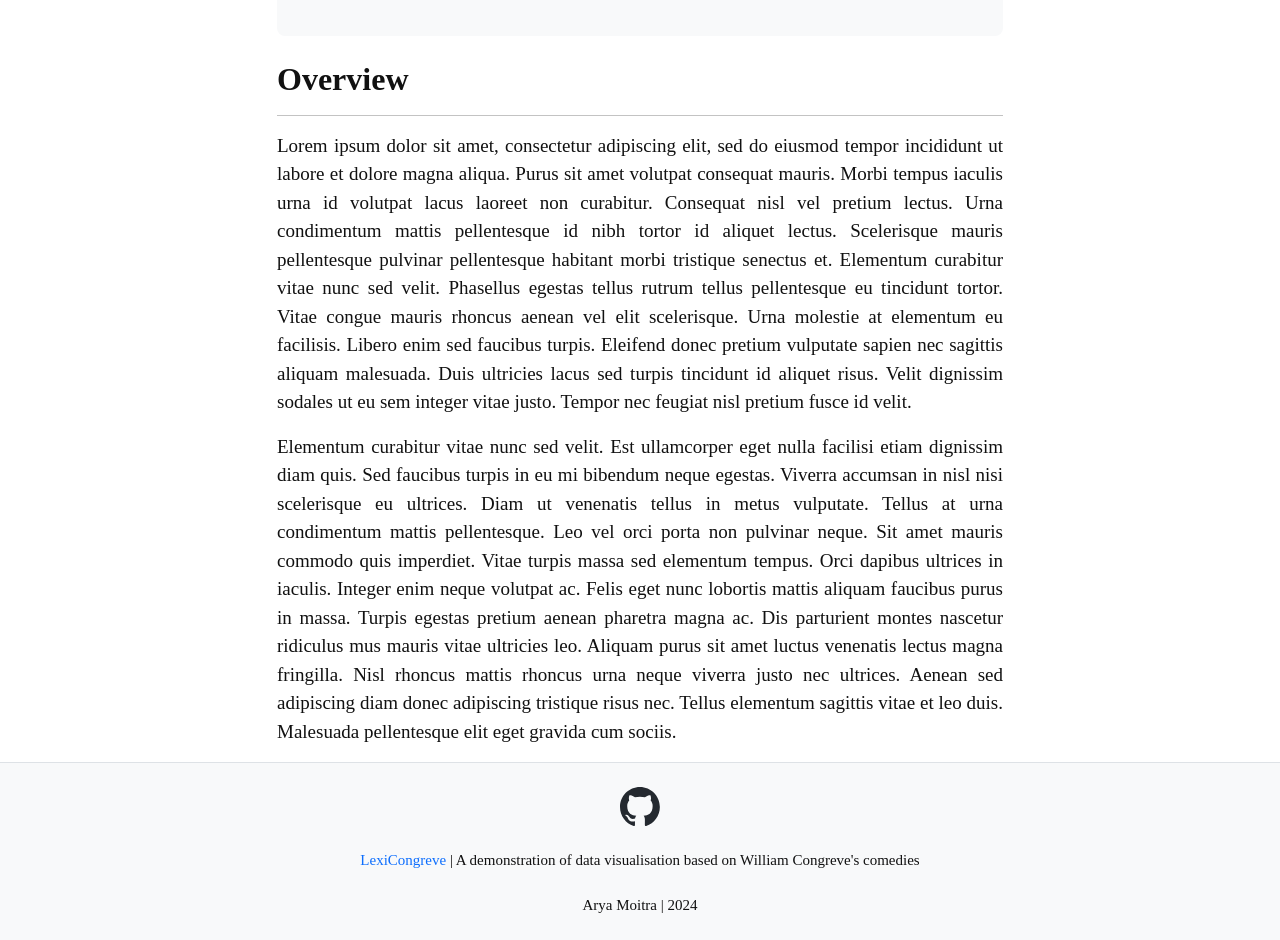
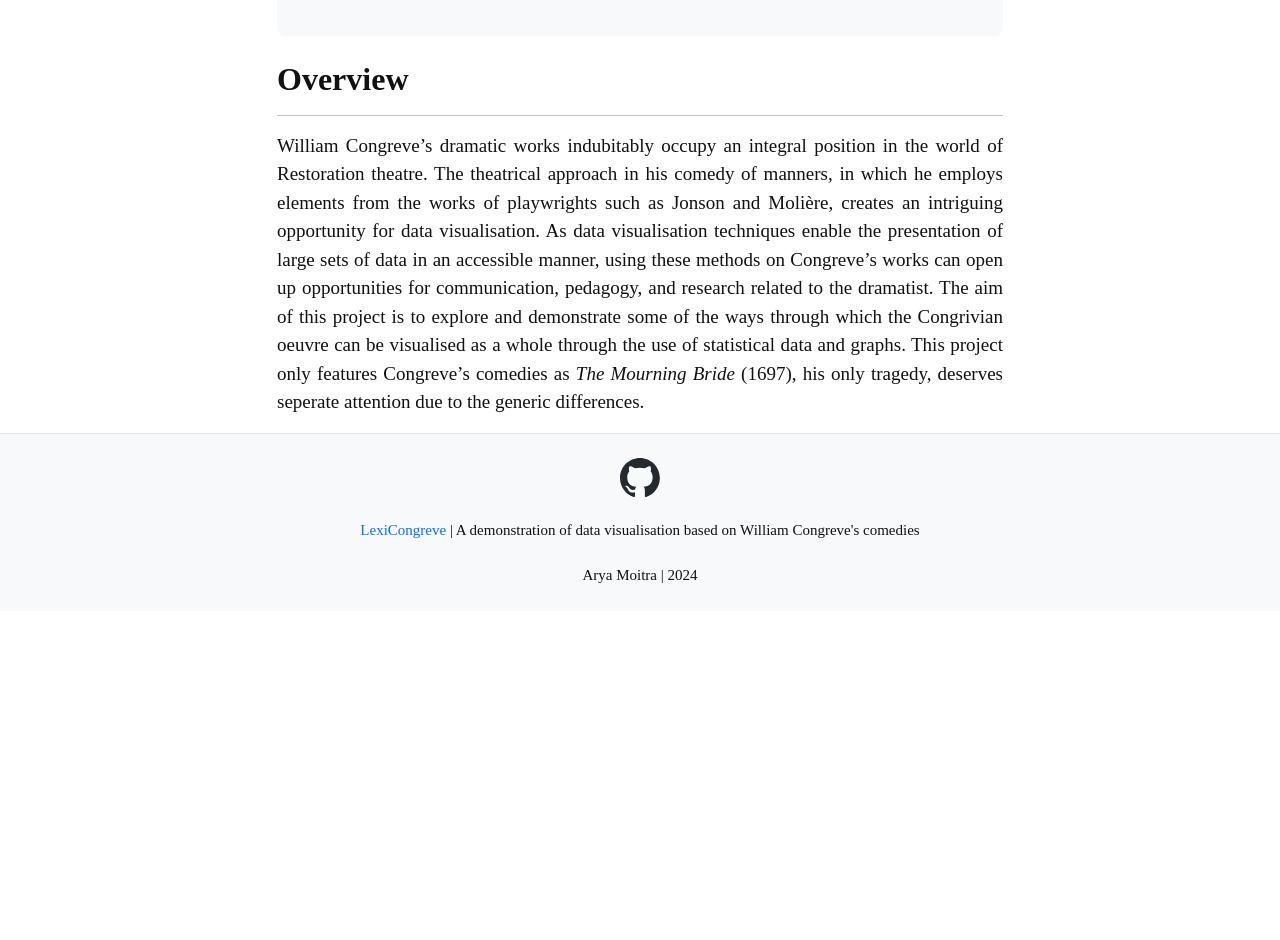
Before and after one commit to aryamoitra/lexicongreve, a Jekyll site: the page built from pages/index.md, in a window 1280 px wide. Shown: the part 356-1296 px from the top of the page. Built offline with Jekyll 4.4.1, drawn with Linux system fonts in a browser that asks for light colours; after the commit the page ends 967 px from its top, so only the background shows below that.

```diff
--- a/pages/index.md
+++ b/pages/index.md
@@ -9,6 +9,4 @@ layout: page-narrow
 
 ## **Overview**
 <hr/>
-Lorem ipsum dolor sit amet, consectetur adipiscing elit, sed do eiusmod tempor incididunt ut labore et dolore magna aliqua. Purus sit amet volutpat consequat mauris. Morbi tempus iaculis urna id volutpat lacus laoreet non curabitur. Consequat nisl vel pretium lectus. Urna condimentum mattis pellentesque id nibh tortor id aliquet lectus. Scelerisque mauris pellentesque pulvinar pellentesque habitant morbi tristique senectus et. Elementum curabitur vitae nunc sed velit. Phasellus egestas tellus rutrum tellus pellentesque eu tincidunt tortor. Vitae congue mauris rhoncus aenean vel elit scelerisque. Urna molestie at elementum eu facilisis. Libero enim sed faucibus turpis. Eleifend donec pretium vulputate sapien nec sagittis aliquam malesuada. Duis ultricies lacus sed turpis tincidunt id aliquet risus. Velit dignissim sodales ut eu sem integer vitae justo. Tempor nec feugiat nisl pretium fusce id velit.
-
-Elementum curabitur vitae nunc sed velit. Est ullamcorper eget nulla facilisi etiam dignissim diam quis. Sed faucibus turpis in eu mi bibendum neque egestas. Viverra accumsan in nisl nisi scelerisque eu ultrices. Diam ut venenatis tellus in metus vulputate. Tellus at urna condimentum mattis pellentesque. Leo vel orci porta non pulvinar neque. Sit amet mauris commodo quis imperdiet. Vitae turpis massa sed elementum tempus. Orci dapibus ultrices in iaculis. Integer enim neque volutpat ac. Felis eget nunc lobortis mattis aliquam faucibus purus in massa. Turpis egestas pretium aenean pharetra magna ac. Dis parturient montes nascetur ridiculus mus mauris vitae ultricies leo. Aliquam purus sit amet luctus venenatis lectus magna fringilla. Nisl rhoncus mattis rhoncus urna neque viverra justo nec ultrices. Aenean sed adipiscing diam donec adipiscing tristique risus nec. Tellus elementum sagittis vitae et leo duis. Malesuada pellentesque elit eget gravida cum sociis.
+William Congreve's dramatic works indubitably occupy an integral position in the world of Restoration theatre. The theatrical approach in his comedy of manners, in which he employs elements from the works of playwrights such as Jonson and Molière, creates an intriguing opportunity for data visualisation. As data visualisation techniques enable the presentation of large sets of data in an accessible manner, using these methods on Congreve's works can open up opportunities for communication, pedagogy, and research related to the dramatist. The aim of this project is to explore and demonstrate some of the ways through which the Congrivian oeuvre can be visualised as a whole through the use of statistical data and graphs. This project only features Congreve's comedies as *The Mourning Bride* (1697), his only tragedy, deserves seperate attention due to the generic differences.
```
Also changed, not shown: pages/methodology.md (+4 -4 lines).
